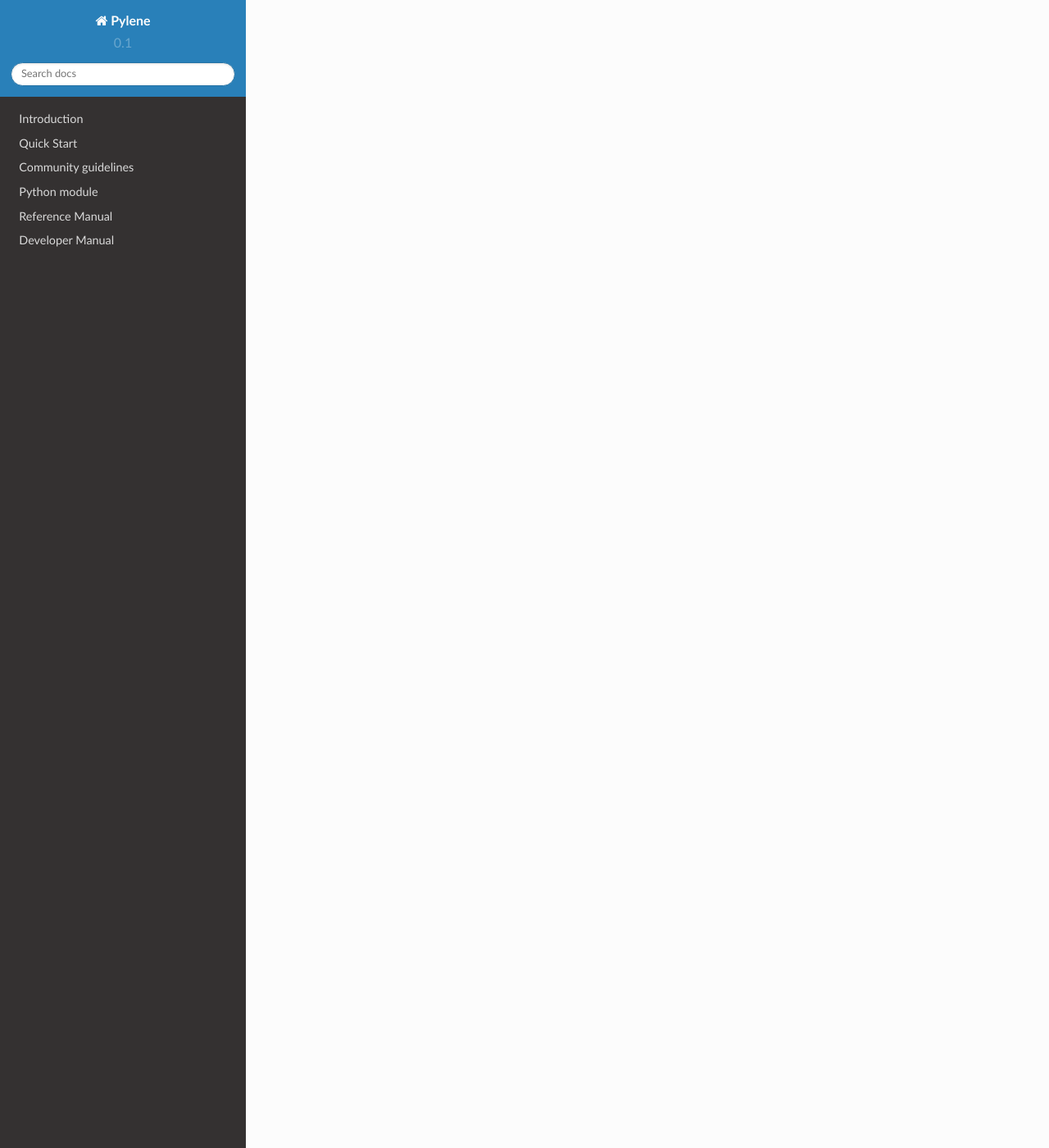
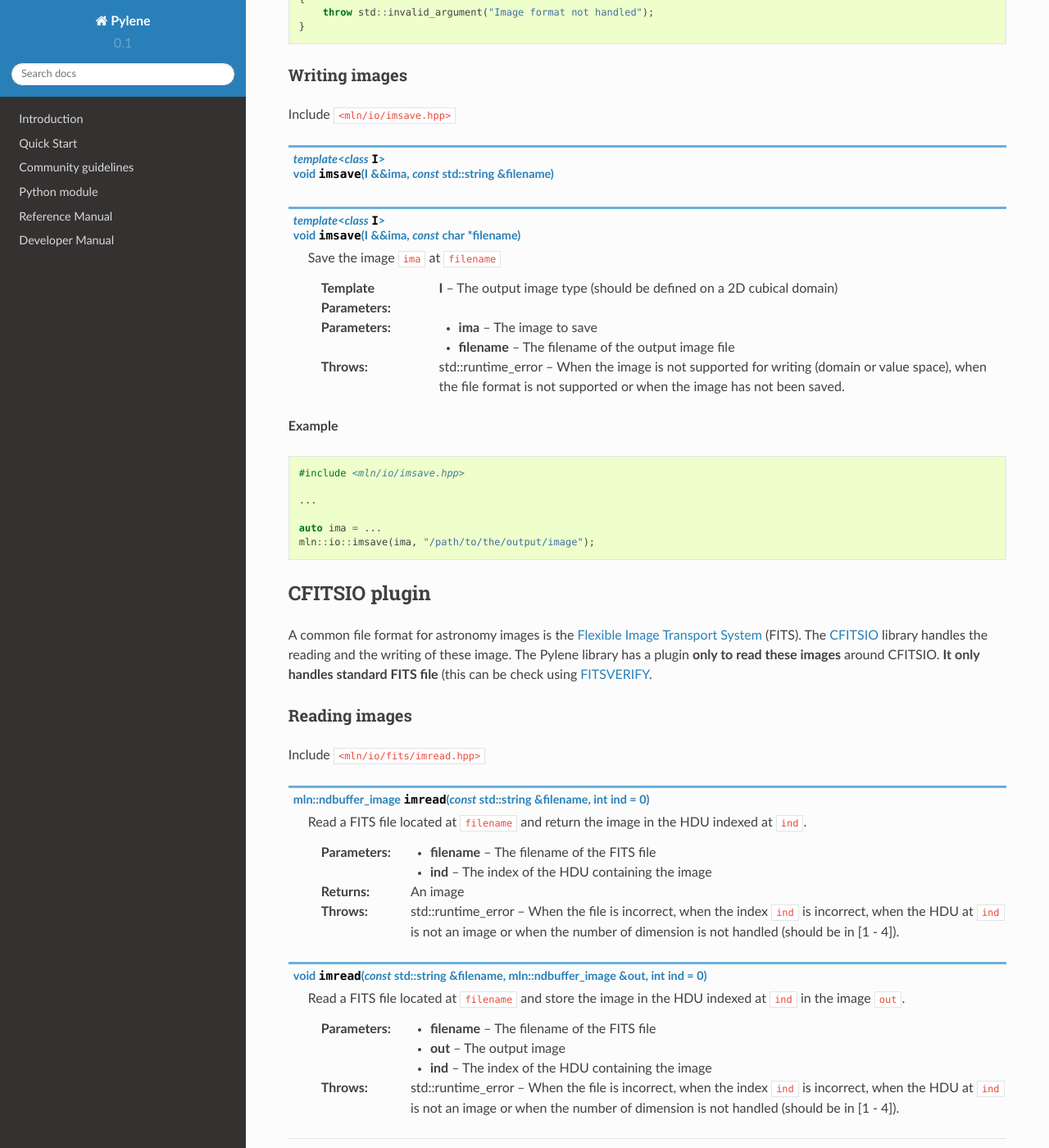
Before and after one commit to GerHobbelt/pylene, a Sphinx documentation site: the page built from doc/source/io.rst, in a window 1280 px wide and 1400 px high, scrolled down 2170 px. Shown: the whole window at 82% size. Built offline with Sphinx 7.4.7 and the Read the Docs theme 2.0.0, drawn with Linux system fonts in a browser that asks for light colours; some of the changed text lies outside the part shown.

Commit message:
Finish writing IO doc

```diff
--- a/doc/source/io.rst
+++ b/doc/source/io.rst
@@ -4,6 +4,24 @@ IO Module
 Pylene provides some input/output utilities, which are described below. To this
 aim, it uses some third-party libraries, which are **only** used to read and
 write images.
+
+Print image
+***********
+
+Include :file:`<mln/io/imprint.hpp>`
+
+.. cpp:namespace:: mln::io
+
+.. cpp:function:: template <class I> \
+                  void imprint(I&& image, bool print_border = false)
+
+    Display an image as characters in the output stream. It is based on the
+    `{fmt} <https://fmt.dev/latest/index.html>`_ library so the image can be
+    printed only if a formatter for the image value is defined.
+
+    :tparam I: The image type
+    :param image: The image to print
+    :param print_border: Boolean to print the border if any (default: ``false``)
 
 Freeimage plugin
 ****************
@@ -58,6 +76,8 @@ Include :file:`<mln/io/imread.hpp>`
     mln::image2d<std::uint8_t> ima;
     mln::io::imread("/path/to/an/image", ima);
 
+.. cpp:namespace:: mln::io
+
 .. cpp:function:: mln::ndbuffer_image imread(const std::string& filename)
 
     Reads an image located at ``filename`` and returns it.
@@ -97,3 +117,76 @@ Include :file:`<mln/io/imread.hpp>`
     {
         throw std::invalid_argument("Image format not handled");
     }
+
+Writing images
+--------------
+
+Include :file:`<mln/io/imsave.hpp>`
+
+.. cpp:namespace:: mln::io
+
+.. cpp:function:: template <class I> \
+                  void imsave(I&& ima, const std::string& filename)
+
+.. cpp:function:: template <class I> \
+                  void imsave(I&& ima, const char* filename)
+
+    Save the image ``ima`` at ``filename``
+
+    :tparam I: The output image type (should be defined on a 2D cubical domain)
+    :param ima: The image to save
+    :param filename: The filename of the output image file
+    :exception std::runtime_error: When the image is not supported for writing (domain or value space), \
+                                   when the file format is not supported or when the image has not been saved.
+
+
+**Example**
+
+::
+
+    #include <mln/io/imsave.hpp>
+
+    ...
+
+    auto ima = ...
+    mln::io::imsave(ima, "/path/to/the/output/image");
+
+CFITSIO plugin
+**************
+
+A common file format for astronomy images is the `Flexible Image Transport
+System <https://heasarc.gsfc.nasa.gov/docs/heasarc/fits.html>`_ (FITS). The
+`CFITSIO <https://heasarc.gsfc.nasa.gov/docs/software/fitsio/fitsio.html>`_
+library handles the reading and the writing of these image. The Pylene library
+has a plugin **only to read these images** around CFITSIO. **It only handles
+standard FITS file** (this can be check using `FITSVERIFY
+<https://heasarc.gsfc.nasa.gov/docs/software/ftools/fitsverify/>`_.
+
+Reading images
+--------------
+
+Include :file:`<mln/io/fits/imread.hpp>`
+
+.. cpp:namespace:: mln::io::fits
+
+.. cpp:function:: mln::ndbuffer_image imread(const std::string& filename, int ind=0)
+
+    Read a FITS file located at ``filename``  and return the image in the HDU indexed at ``ind``.
+
+    :param filename: The filename of the FITS file
+    :param ind: The index of the HDU containing the image
+    :return: An image
+    :exception std::runtime_error: When the file is incorrect, when the index ``ind`` is incorrect, \
+                                   when the HDU at ``ind`` is not an image or when the number of    \
+                                   dimension is not handled (should be in [1 - 4]).
+
+.. cpp:function:: void imread(const std::string& filename, mln::ndbuffer_image& out, int ind=0)
+
+    Read a FITS file located at ``filename``  and store the image in the HDU indexed at ``ind`` in the image ``out``.
+
+    :param filename: The filename of the FITS file
+    :param out: The output image
+    :param ind: The index of the HDU containing the image
+    :exception std::runtime_error: When the file is incorrect, when the index ``ind`` is incorrect, \
+                                   when the HDU at ``ind`` is not an image or when the number of    \
+                                   dimension is not handled (should be in [1 - 4]).
```
